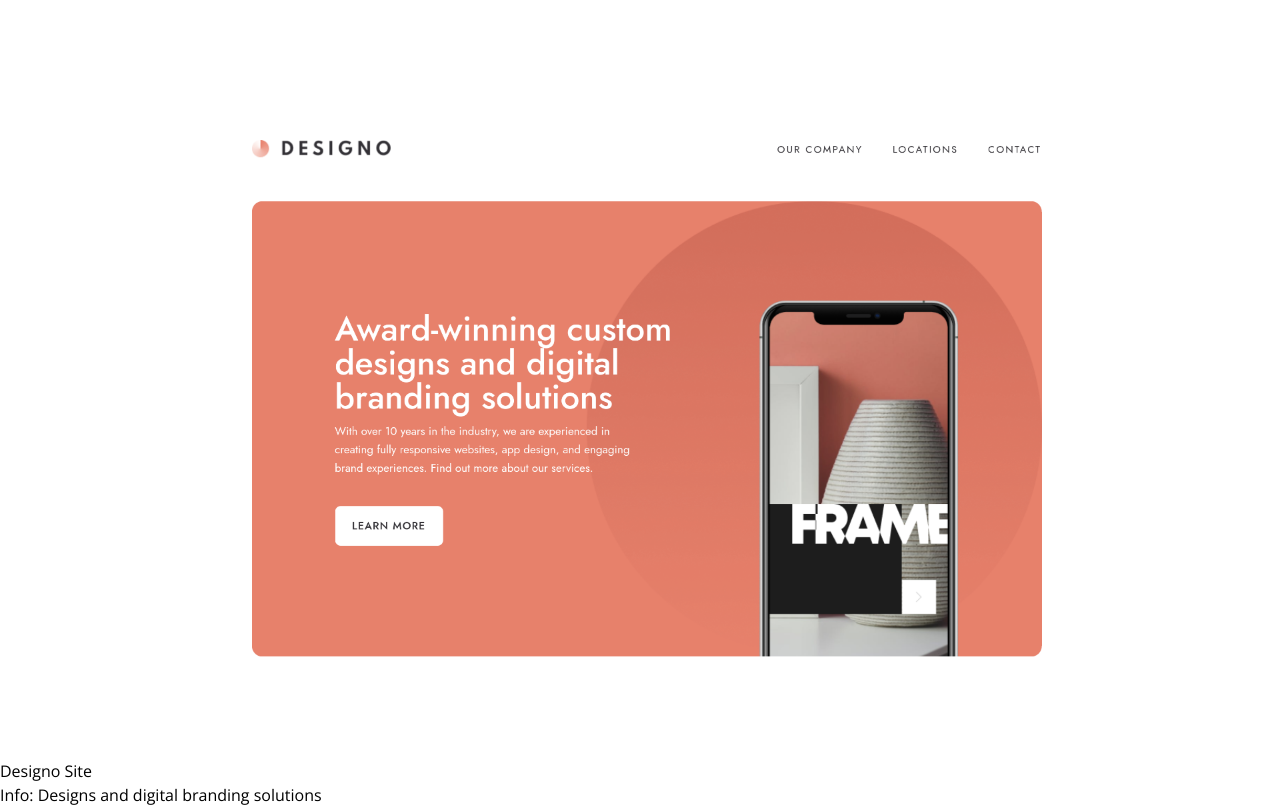
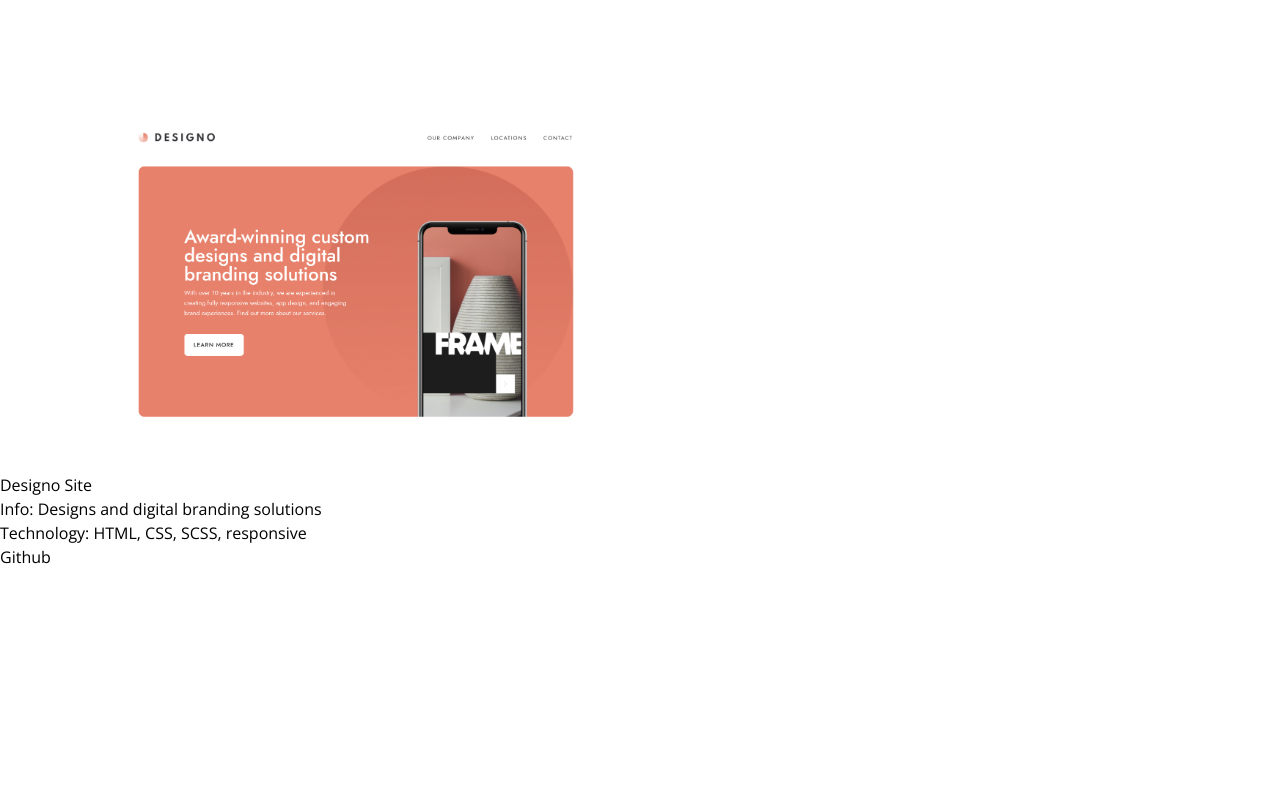
Before and after one commit to ayubxonuz/ayubxonuz-portfolio, a Next.js app: page / in a window 1280 px wide. Shown: the part 1180-1987 px from the top of the page. Built offline with nearby package versions, Linux system fonts and the light colour scheme.

Commit message:
Added Image component

```diff
--- a/src/components/ProjectsList.tsx
+++ b/src/components/ProjectsList.tsx
@@ -1,14 +1,17 @@
 import {projects} from "@/utils/utils"
 import ButtonLink from "./ButtonLink"
+import Image from "next/image"
 
 function ProjectsList() {
   return (
     <div className="mt-10">
       {projects.map((prod) => (
         <div key={prod.id} className="bg-white p-5 mb-3 shadow-md rounded-md">
-          <img
+          <Image
+            width={704}
+            height={350}
             src={prod.image}
-            className="object-cover rounded-md"
+            className="object-cover rounded-md bg-white"
             alt="Project image"
           />
           <h4 className="font-bold text-xl mt-4">{prod.title}</h4>
```
